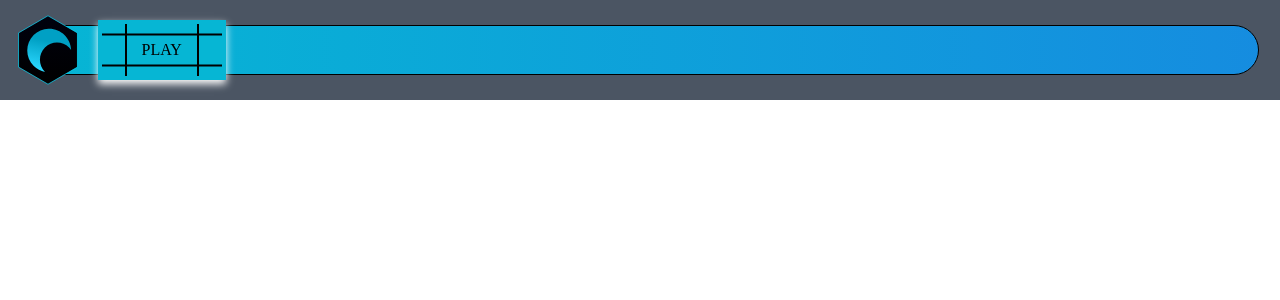
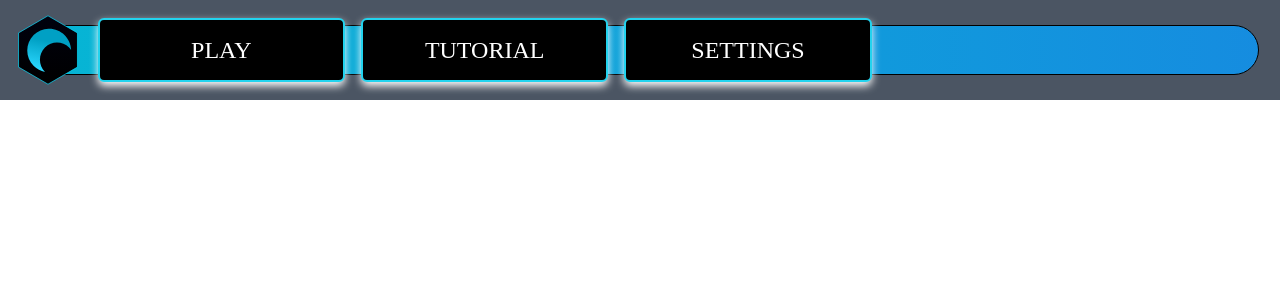
Before and after one commit to jfrase8/Unmatched-Online, a React (Vite) app: page / in a window 1280 px wide. Shown: the top 300 px of the page. Built offline with nearby package versions, Linux system fonts and the light colour scheme; a web font is replaced by a local one.

Commit message:
Updated navbar buttons

```diff
--- a/src/components/Navbar.tsx
+++ b/src/components/Navbar.tsx
@@ -8,6 +8,8 @@ export default function Navbar() {
 			<GradientBar>
 				<MainMenuButton />
 				<NavbarPage pageTitle="Play" />
+				<NavbarPage pageTitle="Tutorial" />
+				<NavbarPage pageTitle="Settings" />
 			</GradientBar>
 		</div>
 	)
--- a/src/components/NavbarPage.tsx
+++ b/src/components/NavbarPage.tsx
@@ -10,54 +10,24 @@ export default function NavbarPage({ pageTitle }: NavbarPageProps) {
 	return (
 		<button
 			onClick={() => navigate({ to: `/${pageTitle.toLowerCase()}` })}
-			className={`relative bg-cyan-500 h-[--menu-button-h] w-[--nav-button-w] p-2 text-black group shadow-white shadow-[0_4px_8px_0_rgba(0,0,0,0.25)]
-				transition-all duration-500  border-opacity-0 border-black border-[4px] box-border
-				 hover:bg-cyan-400 hover:border-opacity-100 hover:border-[4px] hover:h-[--gradient-bar-h] hover:w-[--nav-button-hover-w] hover:shadow-none`}
+			className={`relative h-[--nav-button-h] w-[--nav-button-w] p-2 text-black group shadow-white shadow-[0_4px_8px_0_rgba(0,0,0,0.25)]
+				transition-all duration-500 border-2 border-cyan-400 bg-black rounded-md min-w-[20%]
+				 hover:bg-cyan-400 hover:w-[--nav-button-hover-w] hover:h-[--nav-button-h] hover:border-black`}
 		>
-			<svg className="absolute size-full inset-0 z-0" viewBox="0 0 100% 50%">
-				<line
-					className="transition-transform duration-700 group-hover:-translate-y-[25%]"
-					x1="0%"
-					y1="20%"
-					x2="100%"
-					y2="20%"
-					stroke="black"
-					stroke-width={2}
-				></line>
-				<line
-					className="transition-transform duration-700 group-hover:translate-y-[25%]"
-					x1="0%"
-					y1="80%"
-					x2="100%"
-					y2="80%"
-					stroke="black"
-					stroke-width={2}
-				></line>
-				<line
-					className="transition-transform duration-700 group-hover:-translate-x-[25%]"
-					x1="20%"
-					y1="0%"
-					x2="20%"
-					y2="100%"
-					stroke="black"
-					stroke-width={2}
-				></line>
-				<line
-					className="transition-transform duration-700 group-hover:translate-x-[25%]"
-					x1="80%"
-					y1="0%"
-					x2="80%"
-					y2="100%"
-					stroke="black"
-					stroke-width={2}
-				></line>
+			<svg className="absolute size-full inset-0 z-0" viewBox="0 0 100% 100%">
+				<g transform="scale(0.25) translate(-100, 0)" className='transition-transform duration-700 group-hover:translate-x-[110%] group-hover:rotate-90'>
+    				<polygon points="50,15 61,39 88,39 66,57 75,84 50,69 25,84 34,57 12,39 39,39" fill="white" stroke='black'/>
+  				</g>
 			</svg>
-			<Text
-				as="h1"
-				className="transition-all duration-500 text-base z-20 group-hover:text-3xl font-navBarButtons"
-			>
-				{pageTitle.toUpperCase()}
-			</Text>
+			<div className="relative z-10 flex justify-center items-center h-full">
+    <Text
+      as="h1"
+      className={`transition-all duration-300 text-white text-xxs xxs:text-sm font-navBarButtons lg:text-2xl xs:text-base
+           group-hover:text-black`}
+    >
+      {pageTitle.toUpperCase()}
+    </Text>
+  </div>
 		</button>
 	)
 }
--- a/src/index.css
+++ b/src/index.css
@@ -10,6 +10,8 @@
 	--gradient-bar-h: calc(var(--navbar-height) / 2);
 	--menu-button-h: calc(var(--navbar-height) - 5svh);
 	--menu-button-hover-h: calc(var(--navbar-height) - 3svh);
-	--nav-button-w: 10svw;
-	--nav-button-hover-w: 9svw;
+	--nav-button-w: 4svw;
+	--nav-button-h: 8svh;
+	--nav-button-hover-w: 4.5svw;
+	--nav-button-hover-h: 9svh;
 }
--- a/tailwind.config.js
+++ b/tailwind.config.js
@@ -6,6 +6,13 @@ export default {
 			fontFamily: {
 				navBarButtons: ['Rubik Dirt'],
 			},
+			screens: {
+				'xs': '500px',
+				'xxs': '420px',
+			},
+			fontSize: {
+				'xxs': '0.725rem',  // Custom size smaller than text-xs
+			  },
 		},
 	},
 	plugins: [],
```
Also changed, not shown: 1 other file (tests, documents, lock files or other folders).
